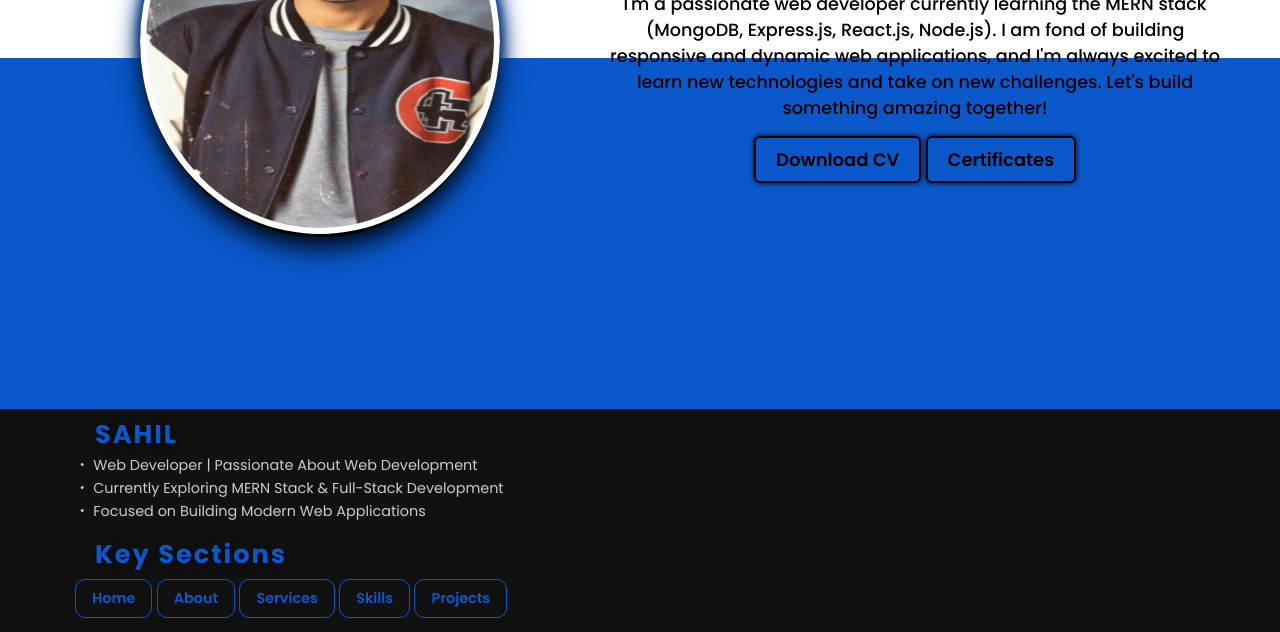
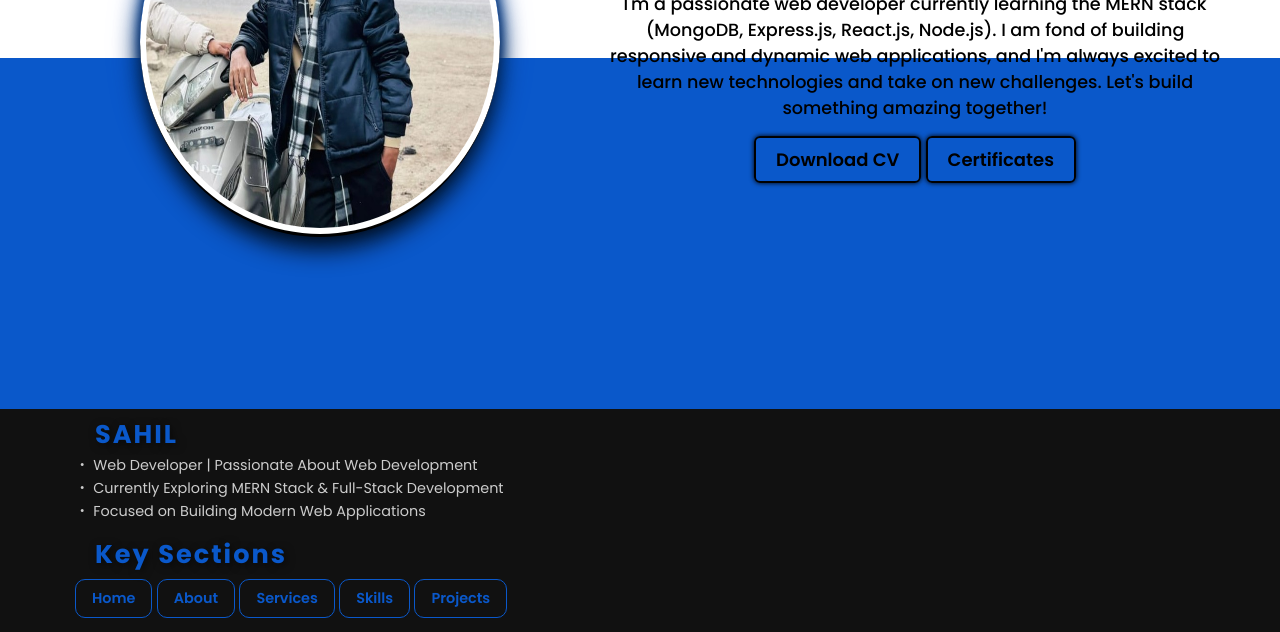
Before and after one commit to SahilZone75/portfolio-fullstack, a plain HTML site: page frontend/index.html in a window 1280 px wide. Shown: the part 316-948 px from the top of the page. Drawn offline with nearby package versions, Linux system fonts and the light colour scheme.

Commit message:
Updated code

```diff
--- a/frontend/index.html
+++ b/frontend/index.html
@@ -70,7 +70,7 @@
     <!-- MAIN SECTION -->
     <section class="middle">
         <div class="photoPart">
-            <img src="Images/sahilImg.jpeg" alt="" data-aos="fade-right">
+            <img src="Images/SahiLimagE.jpeg" alt="" data-aos="fade-right">
         </div>
         <div class="textPart" data-aos="zoom-in-right">
             <h1 class="intro-heading">Hey there! I'm <span style="color: #0d6efd;">SAHIL</span></h1>
```
Also changed, not shown: frontend/Images/SahiLimagE.jpeg (added).
